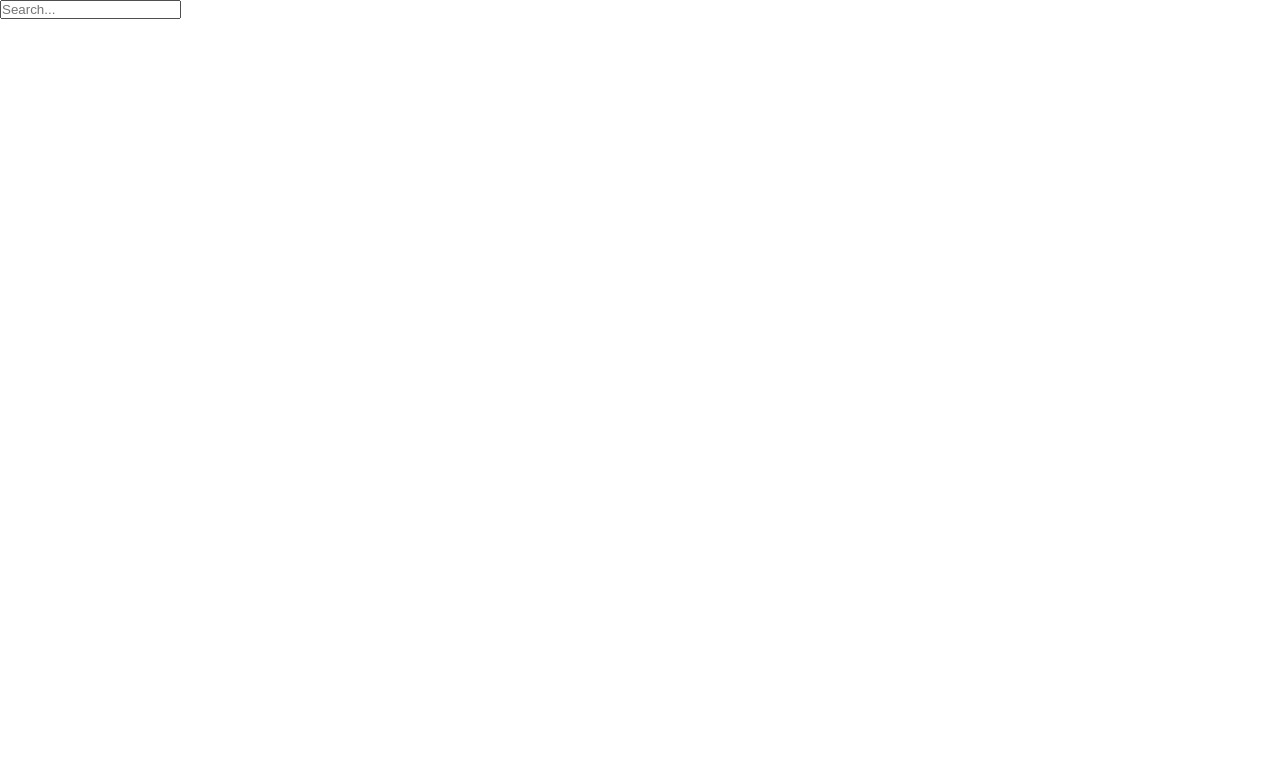
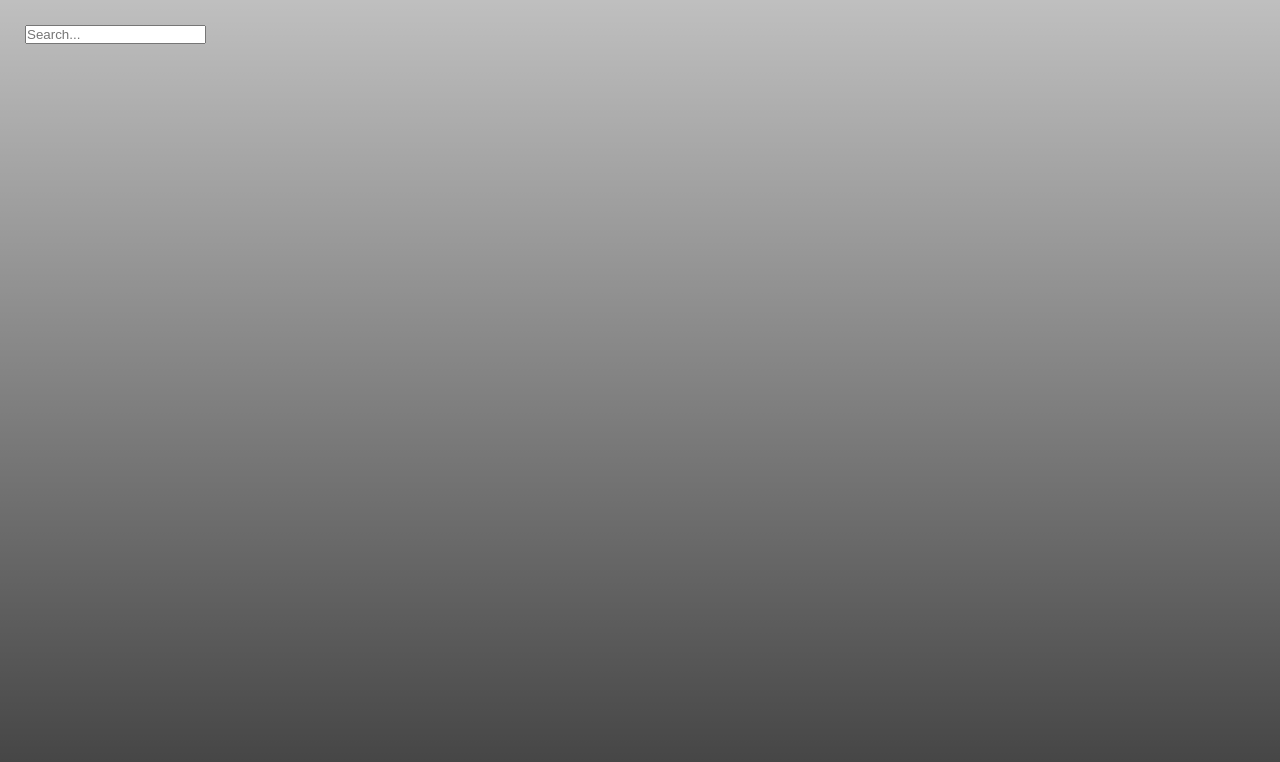
Before and after one commit to Asilo5/vue-weather, a Vue app: page / in a window 1280 px wide. Shown: the top 762 px of the page. Built offline with nearby package versions, Linux system fonts and the light colour scheme.

Commit message:
Add basic styling to main, body, and app

```diff
--- a/src/App.vue
+++ b/src/App.vue
@@ -29,4 +29,18 @@ export default {
     margin: 0;
   }
 
+  body {
+    font-family: 'montserrat', sans-serif;
+  }
+
+  /* add background images to assets to target later */
+  #app {
+    transition: 0.4s;
+  }
+
+  main {
+    min-height: 100vh;
+    padding: 25px;
+    background-image: linear-gradient(to bottom, rgba(0, 0, 0, 0.25), rgba(0, 0, 0, 0.75));
+  }
 </style>
```
